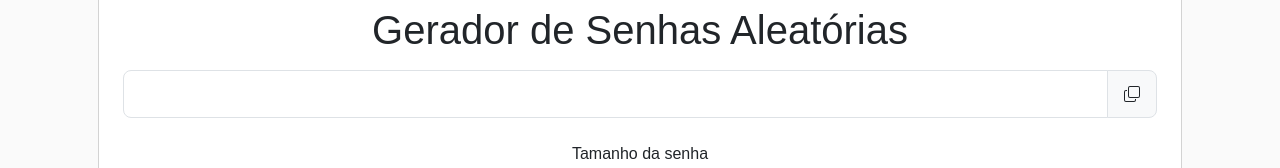
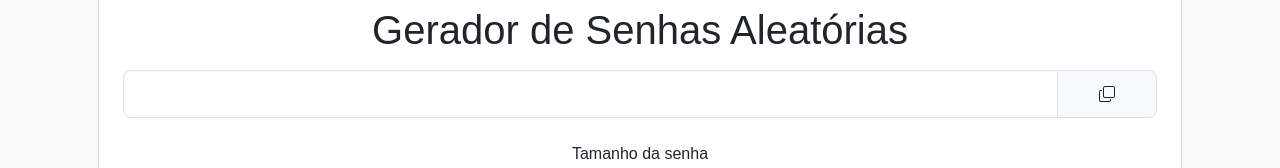
Before and after one commit to fabricioesmerio/devfabricio, an Angular app: page /password-generator in a window 1280 px wide. Shown: the part 188-356 px from the top of the page. Built offline with nearby package versions, Linux system fonts and the light colour scheme; a web font is replaced by a local one.

Commit message:
Melhorias no layout

```diff
--- a/src/styles.scss
+++ b/src/styles.scss
@@ -257,6 +257,20 @@ aside .box-content.how-to-use {
     cursor: pointer;
 }
 
+.input-group-lg {
+    & input {
+        padding: 16px;
+        font-size: 1.5rem;
+    }
+
+    & button {
+        display: flex;
+        align-items: center;
+        justify-content: center;
+        width: 100px;
+    }
+}
+
 @media only screen and (max-width: 824px) {
 
     .content aside {
```
